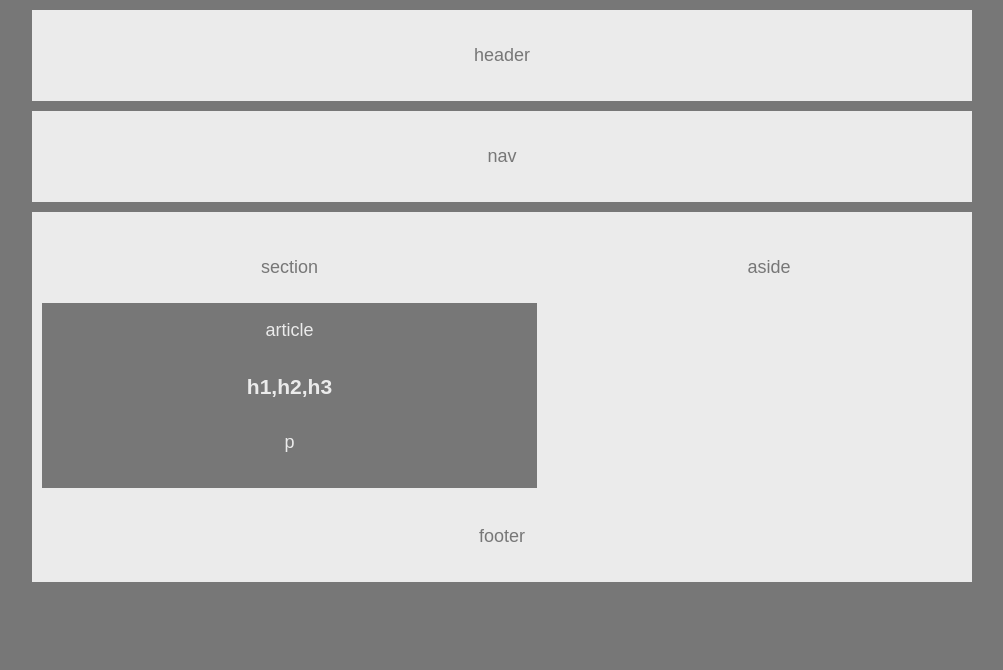
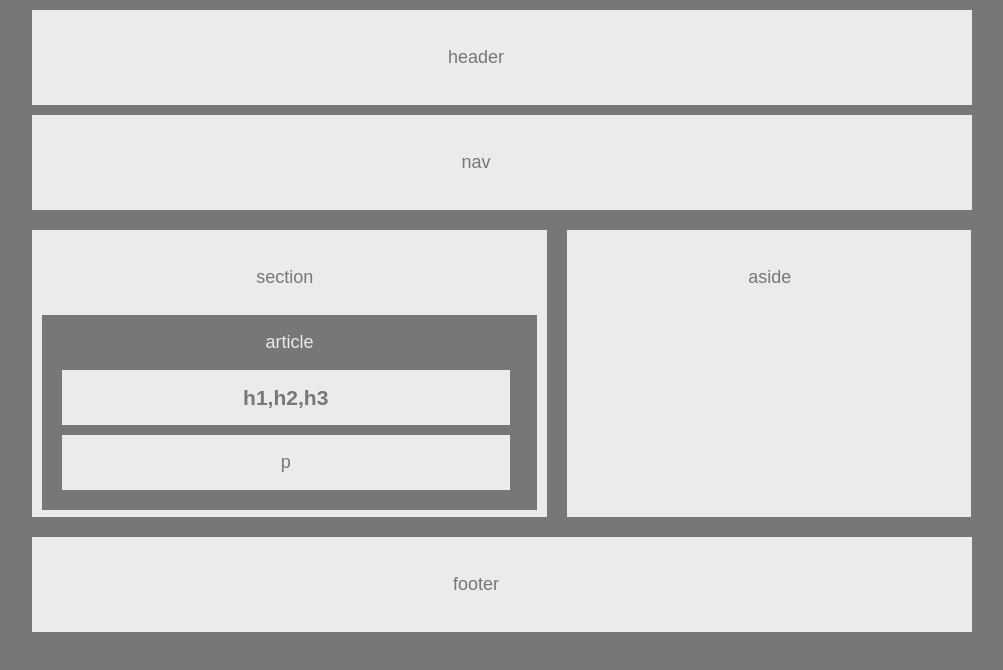
Before and after one commit to DPorter88/HW-Wireframe, a plain HTML site: page index.html in a window 1280 px wide. Shown: the whole page, without its empty margins (138-1141 px from the left). Drawn offline with Linux system fonts and the light colour scheme.

Commit message:
final commit for HW-Wireframe

```diff
--- a/style.css
+++ b/style.css
@@ -39,5 +39,19 @@ aside{
 article{
     padding: 10px;
     color: #ebebeb;
-    background: #777777
+    background: #777777;
 }
+
+.clear {
+    clear: both;
+}
+
+h1,
+p {
+    width: 90%;
+    padding: 10px;
+    margin: 10px;
+    color: #777777;
+    text-align: center;
+    background: #ebebeb;
+}
```
